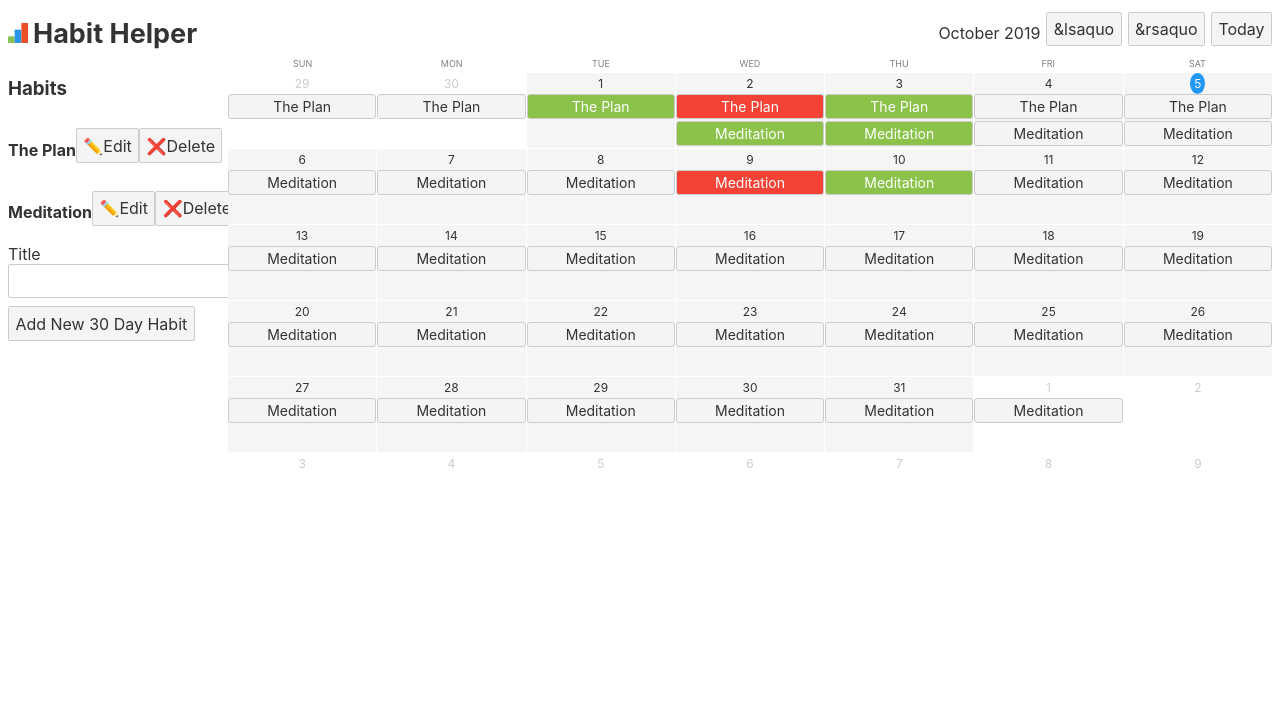
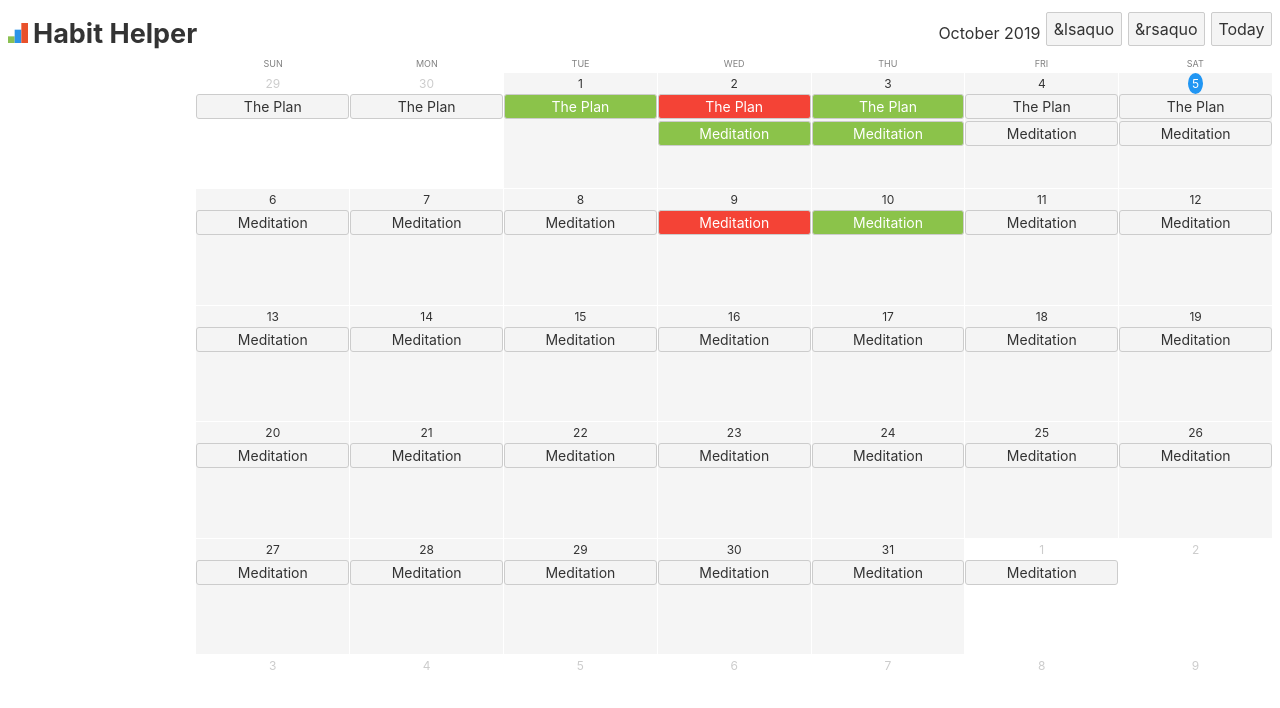
Before and after one commit to pooriajr/hh-svelte, a Svelte app: page / in a window 1280 px wide. Shown: the top 708 px of the page. Built offline with nearby package versions, Linux system fonts and the light colour scheme.

Commit message:
added sliding side nav

```diff
--- a/src/App.svelte
+++ b/src/App.svelte
@@ -61,9 +61,9 @@
     dayArray = dayArray.map(day => {
       let newHabits = day.habits.map(habit => {
         let recordId = habit.id + '-' + lightFormat(day.date, 'yyyy-MM-dd')
-        return Object.assign({}, habit, {recordId})
+        return Object.assign({}, habit, { recordId })
       })
-      return Object.assign({}, day, {habits: newHabits})
+      return Object.assign({}, day, { habits: newHabits })
     })
 
     return dayArray
@@ -111,19 +111,16 @@
     }
   }
 
-  let newHabitTitle = ''
-
   function addHabit() {
-    if(!newHabitTitle) return window.alert('Need a title for your new habit')
     const id = uuid()
     const startDate = startOfDay(new Date())
     habitData[id] = {
       id,
-      title: newHabitTitle,
+      title: 'New Habit',
       startDate,
       endDate: addDays(startDate, 30)
     }
-    newHabitTitle = ''
+    editModeId = id
   }
 
   function editHabit(id) {
@@ -131,7 +128,7 @@
   }
 
   function deleteHabit(id) {
-    if(window.confirm(`Delete this habit? -> ${habitData[id].title}`)){
+    if (window.confirm(`Delete this habit? -> ${habitData[id].title}`)) {
       //trigger a rerender
       habitData[id] = habitData[id]
 
@@ -148,7 +145,7 @@
     '234-2019-10-02': true,
     '234-2019-10-03': true,
     '234-2019-10-09': false,
-    '234-2019-10-10': true,
+    '234-2019-10-10': true
   }
 
   function cycleRecord(id) {
@@ -159,25 +156,25 @@
 
   // UI Controls ----------------------------------------------------------------------------
   let sidebarActive = false
+  let editModeId = ''
 
   function toggleSidebar() {
     sidebarActive = !sidebarActive
   }
 </script>
 
-
-
-
 <div class="header">
   <div class="header-left">
     <button class="mobile hamburger" on:click="{toggleSidebar}">{ sidebarActive ? '✕' : '☰' }</button>
-      <img class="logo" src="habit-helper-logo.svg">
+    <img class="logo" src="habit-helper-logo.svg" />
     <h3 class="logo-type desktop">Habit Helper</h3>
     <h3 class="logo-type mobile">HH</h3>
   </div>
   <div class="header-right">
     <p class="desktop">{monthNames[displayDate.getMonth()]} {displayDate.getFullYear()}</p>
-    <p class="mobile">{monthNames[displayDate.getMonth()].substring(0,3)} '{String(displayDate.getFullYear()).substring(2)}</p>
+    <p class="mobile">
+      {monthNames[displayDate.getMonth()].substring(0,3)} '{String(displayDate.getFullYear()).substring(2)}
+    </p>
     <button class="arrow" on:click="{prevMonth}">&lsaquo</button>
     <button class="arrow" on:click="{nextMonth}">&rsaquo</button>
     <button on:click="{() => displayDate = today}">Today</button>
@@ -186,21 +183,33 @@
 <div class="body">
   <div class="sidebar" class:active="{sidebarActive}">
     <div class="habits">
-      <h3>Habits</h3>
+      <div class="section-top">
+        <div class="section-title">Habits</div>
+        <button on:click="{addHabit}">Add New</button>
+      </div>
       {#each Object.values(habitData) as habit}
-      <div class="habit">
-        <h4>
-            {habit.title}
-          </h4>
-          <button on:click={() => editHabit(habit.id)}>✏️Edit</button>
-          <button on:click={() => deleteHabit(habit.id)}>❌Delete</button>
+      <div class="habit" class:editMode="{habit.id === editModeId}">
+        <div class="fields">
+          <div>
+            <input
+              class="title"
+              disabled="{habit.id !== editModeId}"
+              bind:value="{habit.title}"
+              placeholder="Title"
+              autofocus
+            />
+          </div>
+        </div>
+        <div class="controls">
+          {#if habit.id === editModeId}
+          <button on:click="{() => {editModeId = ''}}">Done</button>
+          <button class="delete" on:click="{() => { deleteHabit(habit.id)}}">Delete</button>
+          {:else}
+          <button on:click="{() => {editModeId = habit.id}}">Edit</button>
+          {/if}
+        </div>
       </div>
       {/each}
-        <form on:submit|preventDefault={addHabit}>
-            <label>Title</label>
-            <input required bind:value={newHabitTitle}>
-            <button>Add New 30 Day Habit</button>
-          </form>
     </div>
   </div>
   <div class="calendar">
@@ -215,13 +224,22 @@
     </div>
     <div class="day-grid">
       {#each dayArray as day}
-  <div class="cell" class:other-month="{!isSameMonth(day.date, displayDate)}" class:today="{isSameDay(day.date,today)}">
+      <div
+        class="cell"
+        class:other-month="{!isSameMonth(day.date, displayDate)}"
+        class:today="{isSameDay(day.date,today)}"
+      >
         <div class="cell-top-bar">
           <span class="cell-date">{day.date.getDate()}</span>
         </div>
         {#each day.habits as habit}
-      <button class="cell-habit" on:click="{() => cycleRecord(habit.recordId)}" class:success="{recordData[habit.recordId] === true}" class:failure="{recordData[habit.recordId] === false}">
-        {habit.title}
+        <button
+          class="cell-habit"
+          on:click="{() => cycleRecord(habit.recordId)}"
+          class:success="{recordData[habit.recordId] === true}"
+          class:failure="{recordData[habit.recordId] === false}"
+        >
+          {habit.title || '?'}
         </button>
         {/each}
       </div>
@@ -229,12 +247,6 @@
     </div>
   </div>
 </div>
-
-
-
-
-
-
 
 <style>
   .header {
@@ -245,20 +257,21 @@
     justify-content: space-between;
   }
 
-  .header-left, .header-right {
+  .header-left,
+  .header-right {
     display: flex;
     align-items: center;
   }
 
-  .logo{
+  .logo {
     width: 20px;
     margin-right: 5px;
   }
-  .logo-type{
+  .logo-type {
     font-size: 27px;
   }
 
-  .hamburger{
+  .hamburger {
     margin-right: 15px;
     font-size: 15px;
     width: 35px;
@@ -269,39 +282,92 @@
     margin-left: 6px;
   }
 
-  .desktop{
+  .desktop {
     display: none;
   }
-  @media (min-width: 600px){
+  @media (min-width: 600px) {
     .mobile {
-      display: none
+      display: none;
     }
-    .desktop{
+    .desktop {
       display: initial;
     }
   }
 
-  .body{
+  .body {
     display: flex;
     min-height: calc(100% - 50px);
   }
 
   .sidebar {
     width: 0px;
-    transition: .2s;
+    transition: 0.2s;
+    padding-right: 8px;
+    position: relative;
+    left: -220px;
+    opacity: 0;
   }
-  .sidebar.active{
+  .sidebar.active {
     width: 220px;
+    left: 0;
+    opacity: 1;
   }
   @media (min-width: 600px) {
     .sidebar {
       width: 220px;
+      left: 0;
     }
   }
 
+  .section-top {
+    display: flex;
+    justify-content: space-between;
+    border-bottom: 1px solid #ccc;
+  }
+  .section-top .section-title {
+    font-size: 16px;
+    font-variant: all-small-caps;
+  }
+  .section-top button {
+    font-size: 10px;
+  }
+
   .habit {
+    align-items: center;
+    transition: 0.2s;
+    padding: 3px;
+    margin: 3px;
+    border-radius: 3px;
+  }
+  .habit.editMode {
+    background-color: #eee;
+  }
+  .habit .fields {
+    display: block;
+    width: 100%;
+  }
+  .habit .fields input {
+    border: none;
+    width: 100%;
+  }
+  .habit .fields input:disabled {
+    color: black;
+  }
+  .habit .fields .title {
+    font-size: 18px;
+    font-weight: bold;
+  }
+  .habit .controls {
     display: flex;
-    align-items: center;
+    flex-direction: row-reverse;
+    justify-content: space-between;
+    font-size: 12px;
+  }
+  .habit .delete {
+    background: none;
+    border: none;
+    color: red;
+    text-decoration: underline;
   }
 
   .calendar {
@@ -309,7 +375,7 @@
     background: white;
   }
 
-  .day-row{
+  .day-row {
     display: flex;
     padding-bottom: 4px;
   }
@@ -322,6 +388,7 @@
 
   .day-grid {
     width: 100%;
+    height: 95%;
     display: grid;
     grid-template-columns: repeat(7, 1fr);
     grid-template-rows: repeat(6, 1fr);
@@ -332,7 +399,7 @@
     background: #f5f5f5;
     overflow: hidden;
   }
-  .cell-top-bar{
+  .cell-top-bar {
     display: flex;
     justify-content: center;
   }
@@ -342,14 +409,14 @@
     text-align: center;
     font-weight: normal;
   }
-  .cell-habit{
+  .cell-habit {
     display: block;
     width: 100%;
     padding: 3px;
     border-radius: 3px;
     margin-bottom: 2px;
     font-size: 14px;
-    transition: .2s;
+    transition: 0.2s;
     user-select: none;
     overflow: hidden;
     cursor: pointer;
@@ -364,14 +431,14 @@
     color: white;
   }
 
-  .today .cell-date{
+  .today .cell-date {
     color: white;
-    background-color: #2196F3;
+    background-color: #2196f3;
     border-radius: 100%;
   }
 
   .other-month {
     background: white;
-    color: #ccc
+    color: #ccc;
   }
 </style>
```
Lines whose indentation alone changed are shown as unchanged.
